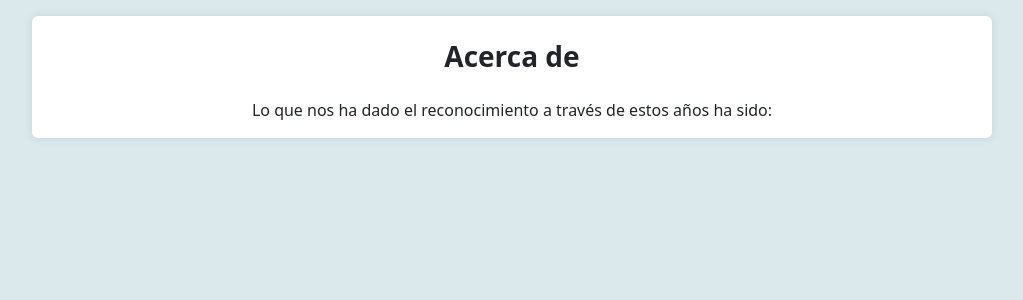
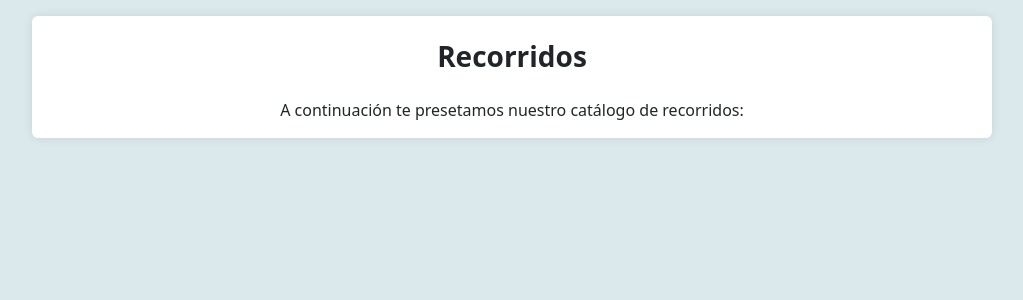
Before and after one commit to GabrielUTM/proyecto-bicitour, a Django app: page /Recorridos-Proximos/ in a window 1280 px wide. Shown: the part 128-428 px from the top of the page, without its empty margins (128-1151 px from the left). Run offline with Django 5.2, Linux system fonts and the light colour scheme; data that the repository does not hold is empty; some libraries are stand-ins or nearby versions.

Commit message:
Correción de error de titulo

```diff
--- a/bicitour/recorridos/templates/recorridos/recorridos.html
+++ b/bicitour/recorridos/templates/recorridos/recorridos.html
@@ -9,8 +9,8 @@
         <!-- Título y descripción -->
         <div class="row">
             <div class="col">
-                <h3 class="fw-bolder mb-4">Acerca de</h3>
-                <p>Lo que nos ha dado el reconocimiento a través de estos años ha sido:</p>
+                <h3 class="fw-bolder mb-4">Recorridos</h3>
+                <p>A continuación te presetamos nuestro catálogo de recorridos: </p>
             </div>
         </div>
 
```
